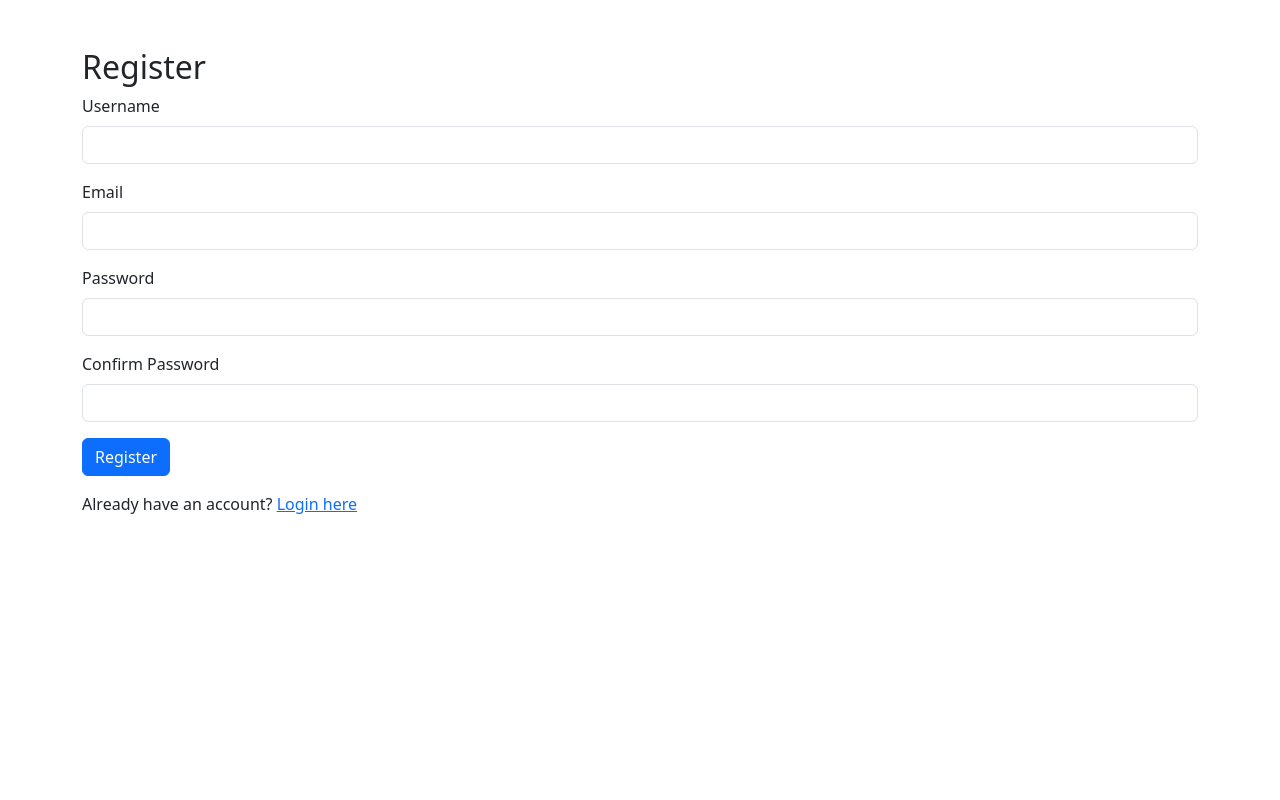
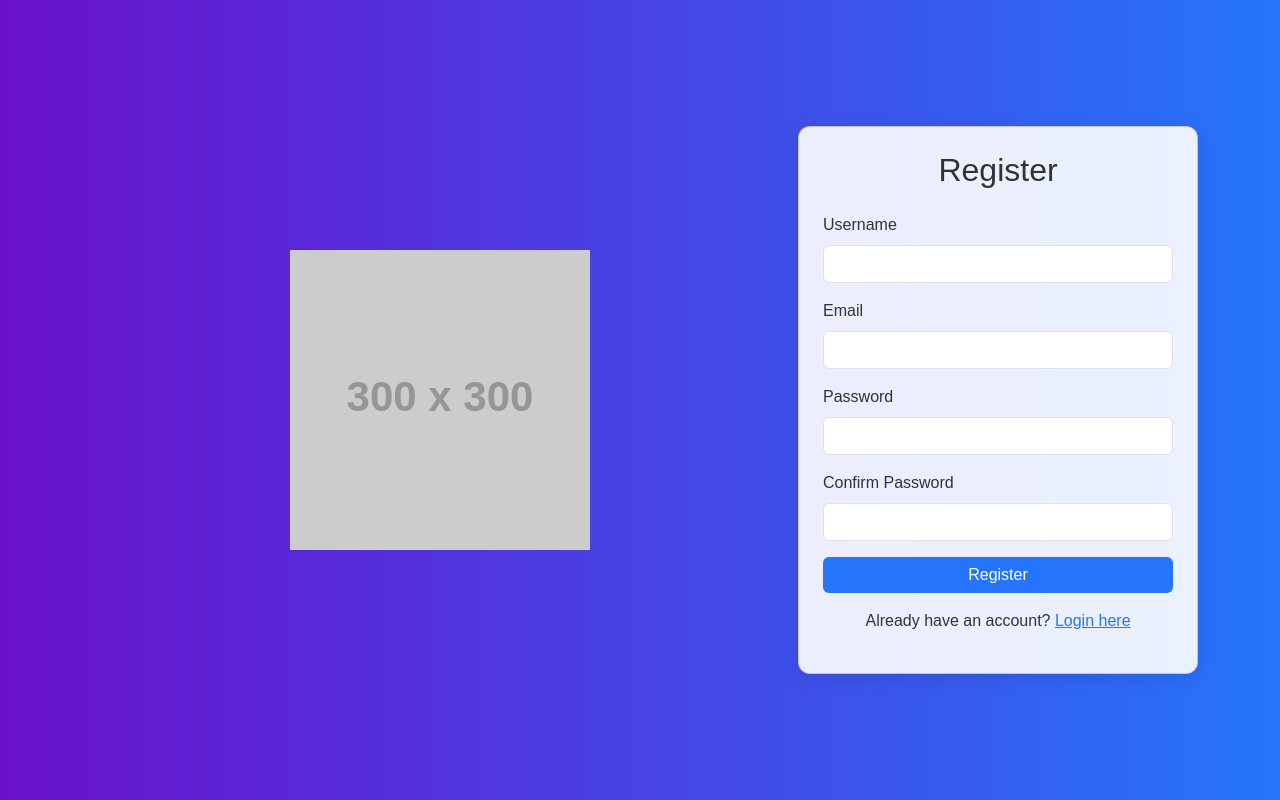
Before and after one commit to deshxpm/Task_Management_System, a Django app: template templates/register.html in a window 1280 px wide. Run offline with Django 3.2, Linux system fonts and the light colour scheme; the template is opened without the code that fills it, so the values that code supplies are empty; grey boxes labelled with a size stand in for pictures from a placeholder-image service; some libraries are stand-ins or nearby versions.

Commit message:
ui enhanced

```diff
--- a/templates/register.html
+++ b/templates/register.html
@@ -5,10 +5,88 @@
     <meta name="viewport" content="width=device-width, initial-scale=1.0">
     <title>Register</title>
     <link href="https://cdn.jsdelivr.net/npm/bootstrap@5.3.0/dist/css/bootstrap.min.css" rel="stylesheet">
+    <style>
+        body {
+            background: linear-gradient(to right, #6a11cb, #2575fc);
+            font-family: 'Poppins', sans-serif;
+            color: #fff;
+            height: 100vh;
+            display: flex;
+            justify-content: center;
+            align-items: center;
+        }
+        .register-container {
+            display: flex;
+            align-items: center;
+            justify-content: center;
+            width: 100%;
+        }
+        .doodle {
+            flex: 1;
+            text-align: center;
+        }
+        .doodle img {
+            max-width: 80%;
+            height: auto;
+            animation: slideIn 1s ease;
+        }
+        @keyframes slideIn {
+            from {
+                opacity: 0;
+                transform: translateX(-50px);
+            }
+            to {
+                opacity: 1;
+                transform: translateX(0);
+            }
+        }
+        .card {
+            flex: 1;
+            max-width: 400px;
+            background: rgba(255, 255, 255, 0.9);
+            border-radius: 12px;
+            box-shadow: 0 4px 20px rgba(0, 0, 0, 0.1);
+            color: #333;
+            animation: fadeIn 1s ease;
+        }
+        @keyframes fadeIn {
+            from {
+                opacity: 0;
+                transform: translateY(-20px);
+            }
+            to {
+                opacity: 1;
+                transform: translateY(0);
+            }
+        }
+        .form-label {
+            font-weight: 500;
+        }
+        .btn-primary {
+            background-color: #2575fc;
+            border: none;
+            transition: background-color 0.3s ease;
+        }
+        .btn-primary:hover {
+            background-color: #6a11cb;
+        }
+        a {
+            color: #2575fc;
+            transition: color 0.3s ease;
+        }
+        a:hover {
+            color: #6a11cb;
+            text-decoration: none;
+        }
+    </style>
 </head>
 <body>
-<div class="container mt-5">
-    <h2>Register</h2>
+    <div class="container register-container">
+        <div class="doodle">
+            <img src="https://via.placeholder.com/300x300.png?text=Doodle" alt="Doodle Illustration">
+        </div>
+        <div class="card p-4">
+            <h2 class="text-center mb-4">Register</h2>
             {% for message in messages %}
                 <div class="alert alert-info">{{ message }}</div>
             {% endfor %}
@@ -30,9 +108,10 @@
                     <label for="confirm_password" class="form-label">Confirm Password</label>
                     <input type="password" class="form-control" id="confirm_password" name="confirm_password" required>
                 </div>
-        <button type="submit" class="btn btn-primary">Register</button>
+                <button type="submit" class="btn btn-primary w-100">Register</button>
             </form>
-    <p class="mt-3">Already have an account? <a href="/login">Login here</a></p>
+            <p class="mt-3 text-center">Already have an account? <a href="/login">Login here</a></p>
+        </div>
     </div>
 </body>
 </html>
```
Also changed, not shown: templates/dashboard.html (+2 -8 lines), templates/login.html (+83 -4 lines). Lines whose indentation alone changed are shown as unchanged.
